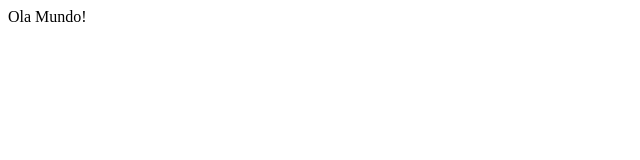
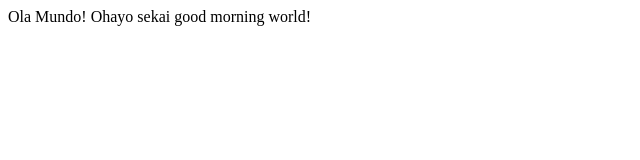
Before and after one commit to Nikolas1984/git_repo_01, a plain HTML site: page index.html in a window 1280 px wide. Shown: the whole page, without its empty margins (0-640 px from the left). Drawn offline with Linux system fonts and the light colour scheme.

Commit message:
Atualizando arquivo index

```diff
--- a/index.html
+++ b/index.html
@@ -7,6 +7,6 @@
 </head>
 <body>
     <p1> Ola Mundo!</p1>
-
+    <p2>Ohayo sekai good morning world!</p2>
 </body>
 </html>
```
